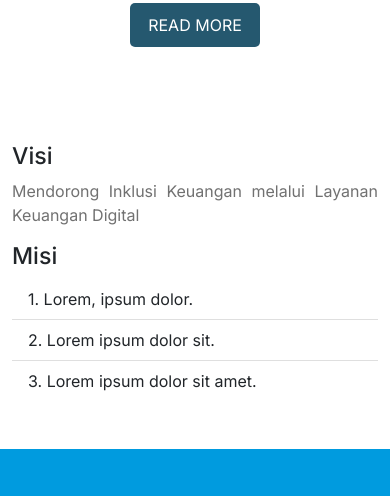
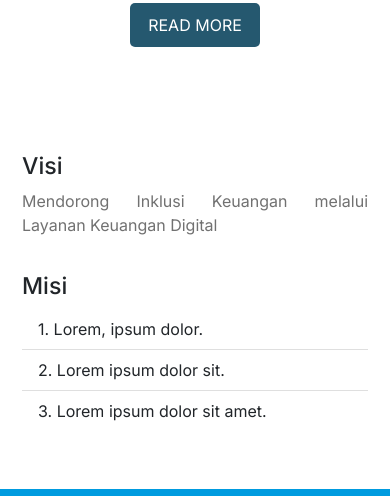
Before and after one commit to Fasfashannn/kartu-nama-fix, a plain HTML site: page index.html in a window 390 px wide. Shown: the part 1879-2375 px from the top of the page. Drawn offline with nearby package versions, Linux system fonts and the light colour scheme.

Commit message:
mengubah margin pada kolom visi misi

```diff
--- a/index.html
+++ b/index.html
@@ -85,14 +85,14 @@
                  </div>
              </div>
          </div>
-         <div style="text-align: justify;" class="row justify-content-center mt-5">
+         <div style="text-align: justify;" class="row justify-content-center mt-5 visi-misi">
             <div class="col-md-6 col-xl-5">
                 <h3>Visi</h3>
                 <p style="color: #717171;">Mendorong Inklusi Keuangan melalui Layanan Keuangan Digital</p>
             </div>
-            <div class="col-md-6 col-xl-5">
+            <div class="col-md-6 col-xl-5 mision">
                 <h3>Misi</h3>
-                <ul class="list-group list-group-flush">
+                <ul class="list-group list-group-flush ">
                     <li class="list-group-item">1. Lorem, ipsum dolor.</li>
                     <li class="list-group-item">2. Lorem ipsum dolor sit.</li>
                     <li class="list-group-item">3. Lorem ipsum dolor sit amet.</li>
--- a/style.css
+++ b/style.css
@@ -38,4 +38,11 @@ body {
         text-align: center;
     }
 
+    .visi-misi {
+        padding: 10px;
+    }
+    .mision {
+        margin-top: 20px;
+    }
+
  }
```
